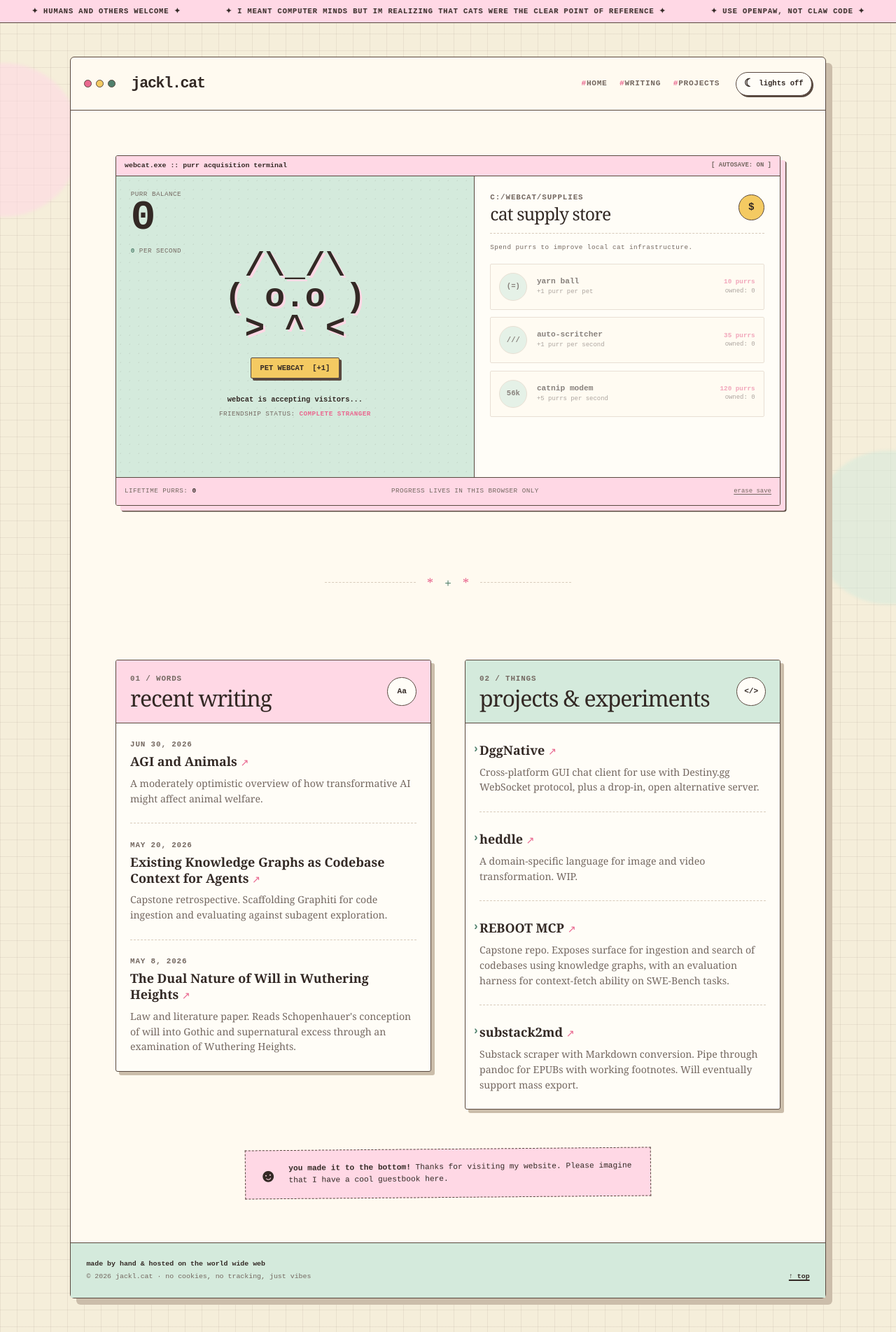
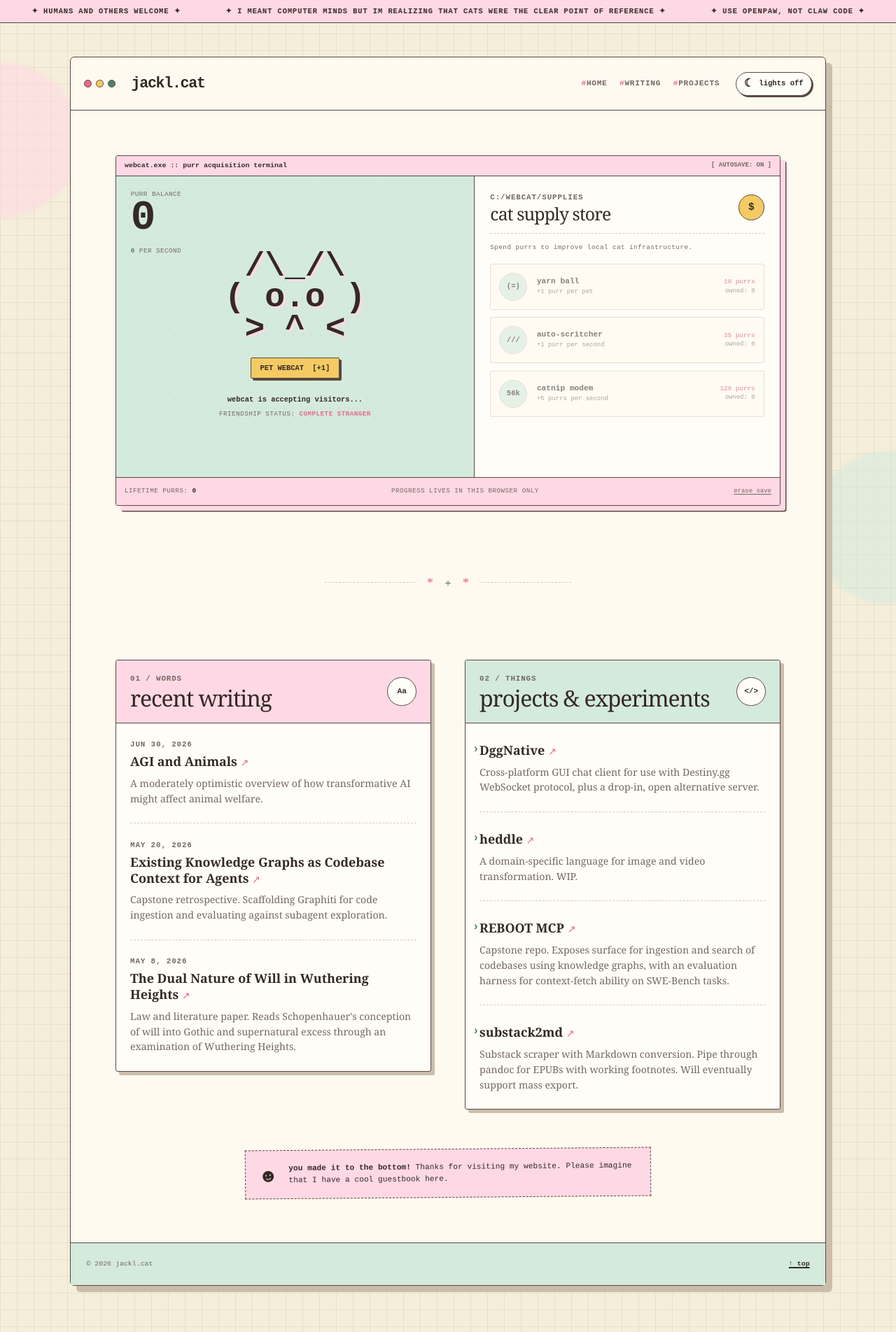
Before and after one commit to jackcml/personal-site, a Jekyll site: the page built from index.md, in a window 1280 px wide. Shown: the whole page at 70% size. Built offline with Jekyll 4.4.1, drawn with Linux system fonts in a browser that asks for light colours.

Commit message:
fix: remove extra footer text and prevent wrapping

```diff
--- a/_layouts/default.html
+++ b/_layouts/default.html
@@ -59,8 +59,7 @@
 
       <footer class="site-footer">
         <div>
-          <p class="footer-signoff">made by hand &amp; hosted on the world wide web</p>
-          <p>&copy; {{ 'now' | date: '%Y' }} {{ site.title }} · no cookies, no tracking, just vibes</p>
+          <p>&copy; {{ 'now' | date: '%Y' }} {{ site.title }}</p>
         </div>
         <a class="back-to-top" href="#top" aria-label="Back to top">↑ top</a>
       </footer>
--- a/assets/css/site.css
+++ b/assets/css/site.css
@@ -797,12 +797,6 @@ a:focus-visible {
 
 .site-footer p { margin: 0; }
 
-.site-footer .footer-signoff {
-  margin-bottom: 0.2rem;
-  color: var(--text);
-  font-weight: 700;
-}
-
 .back-to-top {
   flex: 0 0 auto;
   color: var(--text);
@@ -1091,8 +1085,6 @@ a:focus-visible {
   .site-note { align-items: flex-start; }
 
   .site-footer {
-    align-items: flex-start;
-    flex-direction: column;
     padding: 1rem;
   }
 
```
